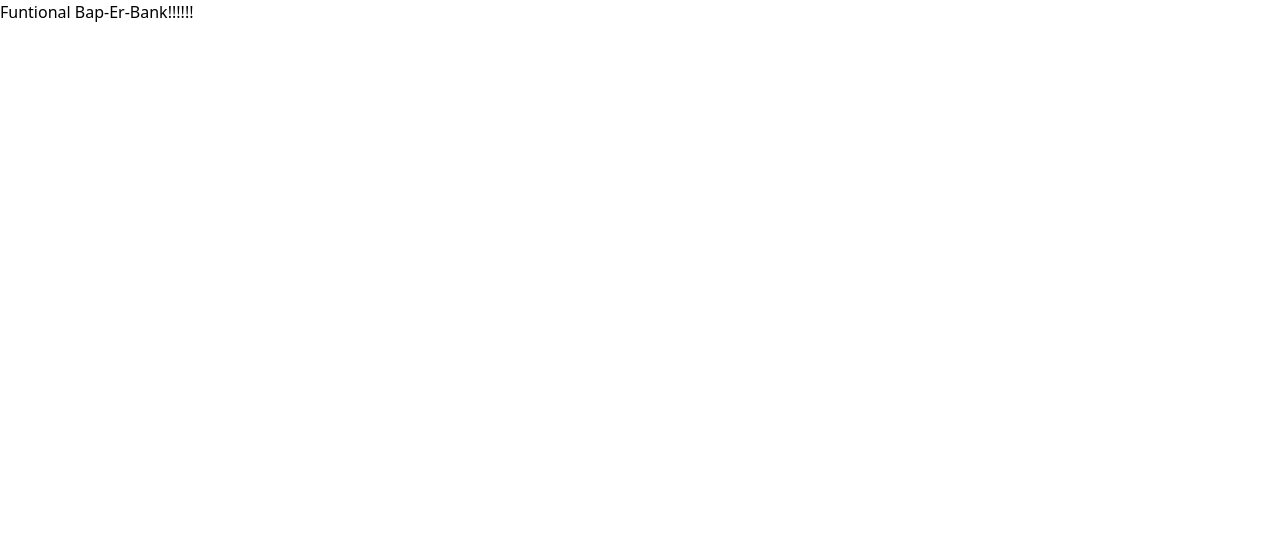
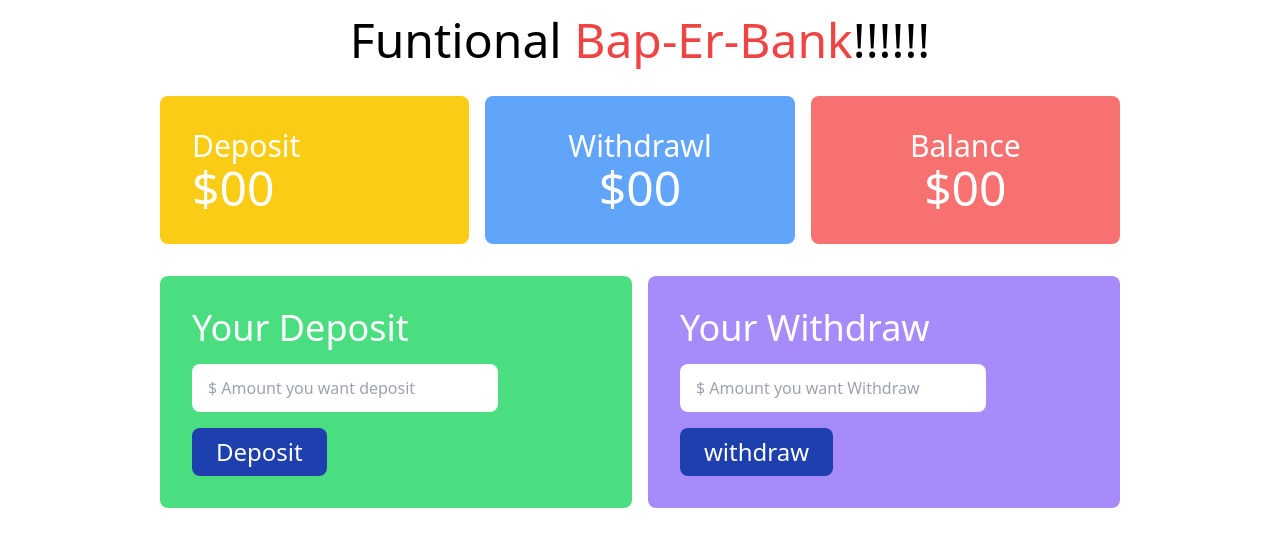
Before and after one commit to AhmedJobaer/bap-er-bank-recap, a plain HTML site: page index.html in a window 1280 px wide. Drawn offline with nearby package versions, Linux system fonts and the light colour scheme.

Commit message:
deposit done

```diff
--- a/index.html
+++ b/index.html
@@ -5,14 +5,59 @@
     <meta charset="UTF-8">
     <meta http-equiv="X-UA-Compatible" content="IE=edge">
     <meta name="viewport" content="width=device-width, initial-scale=1.0">
-    <title>Document</title>
+    <title>Funtional Bank</title>
     <script src="https://cdn.tailwindcss.com"></script>
 </head>
 
 <body>
     <header>
-        <h1>Funtional <span>Bap-Er-Bank</span>!!!!!!</h1>
+        <h1 class="text-5xl text-center mt-4">Funtional <span class="text-red-500 font-medium">Bap-Er-Bank</span>!!!!!!
+        </h1>
     </header>
+    <main>
+        <section class="mt-8">
+            <div class="grid grid-cols-3 gap-4 w-3/4 mx-auto text-white ">
+                <div class="bg-yellow-400 p-8  rounded-lg">
+                    <h4 class="text-3xl">Deposit</h4>
+                    <h2 class="text-5xl font-medium">$<span id="deposit-total">00</span></h2>
+                </div>
+                <div class="bg-blue-400 p-8 text-center rounded-lg">
+                    <h4 class="text-3xl">Withdrawl</h4>
+                    <h2 class="text-5xl font-medium">$<span id="withdraw-total">00</span></h2>
+                </div>
+                <div class="bg-red-400 p-8 text-center rounded-lg">
+                    <h4 class="text-3xl">Balance</h4>
+                    <h2 class="text-5xl font-medium">$<span id="balance-total">00</span></h2>
+                </div>
+
+            </div>
+
+        </section>
+
+        <section class="mt-8 w-3/4 mx-auto">
+            <div class="grid grid-cols-2 gap-4">
+                <div class="bg-green-400 p-8 rounded-lg">
+                    <h3 class="text-4xl mb-4  text-white">
+                        Your Deposit
+                    </h3>
+                    <input id="deposit-filed" class="w-3/4 px-4 py-3 rounded-lg block mb-4" type="text"
+                        placeholder="$ Amount you want deposit ">
+                    <button id="btn-deposit"
+                        class=" bg-blue-800 px-6 py-2 text-white rounded-lg text-2xl hover:bg-sky-400">Deposit</button>
+                </div>
+                <div class="bg-violet-400 p-8 rounded-lg">
+                    <h3 class="text-4xl mb-4  text-white">
+                        Your Withdraw
+                    </h3>
+                    <input class="w-3/4 px-4 py-3 rounded-lg block mb-4" type="text"
+                        placeholder="$ Amount you want Withdraw ">
+                    <button id="btn-withdraw"
+                        class=" bg-blue-800 px-6 py-2 text-white rounded-lg text-2xl hover:bg-sky-600">withdraw</button>
+                </div>
+        </section>
+    </main>
+
+    <script src="js/deposit.js"></script>
 </body>
 
 </html>
--- /dev/null
+++ b/js/deposit.js
@@ -0,0 +1,23 @@
+document.getElementById('btn-deposit').addEventListener('click', function () {
+    const depositFiled = document.getElementById('deposit-filed');
+    const depositAmountString = depositFiled.value;
+    const newDepositAmount = parseFloat(depositAmountString);
+
+    depositFiled.value = '';
+
+    const previousDepositElement = document.getElementById('deposit-total');
+    const previousDepositElementString = previousDepositElement.innerText;
+    const previousDepositAmount = parseFloat(previousDepositElementString);
+
+    const newDepositTotal = previousDepositAmount + newDepositAmount;
+
+    previousDepositElement.innerText = newDepositTotal;
+
+    const previousBalanceElement = document.getElementById('balance-total');
+    const previousBalanceString = previousBalanceElement.innerText;
+    const previousBlanceAmount = parseFloat(previousBalanceString);
+
+    const newbalanceTotal = previousBlanceAmount + newDepositTotal;
+
+    previousBalanceElement.innerText = newbalanceTotal;
+})
```
